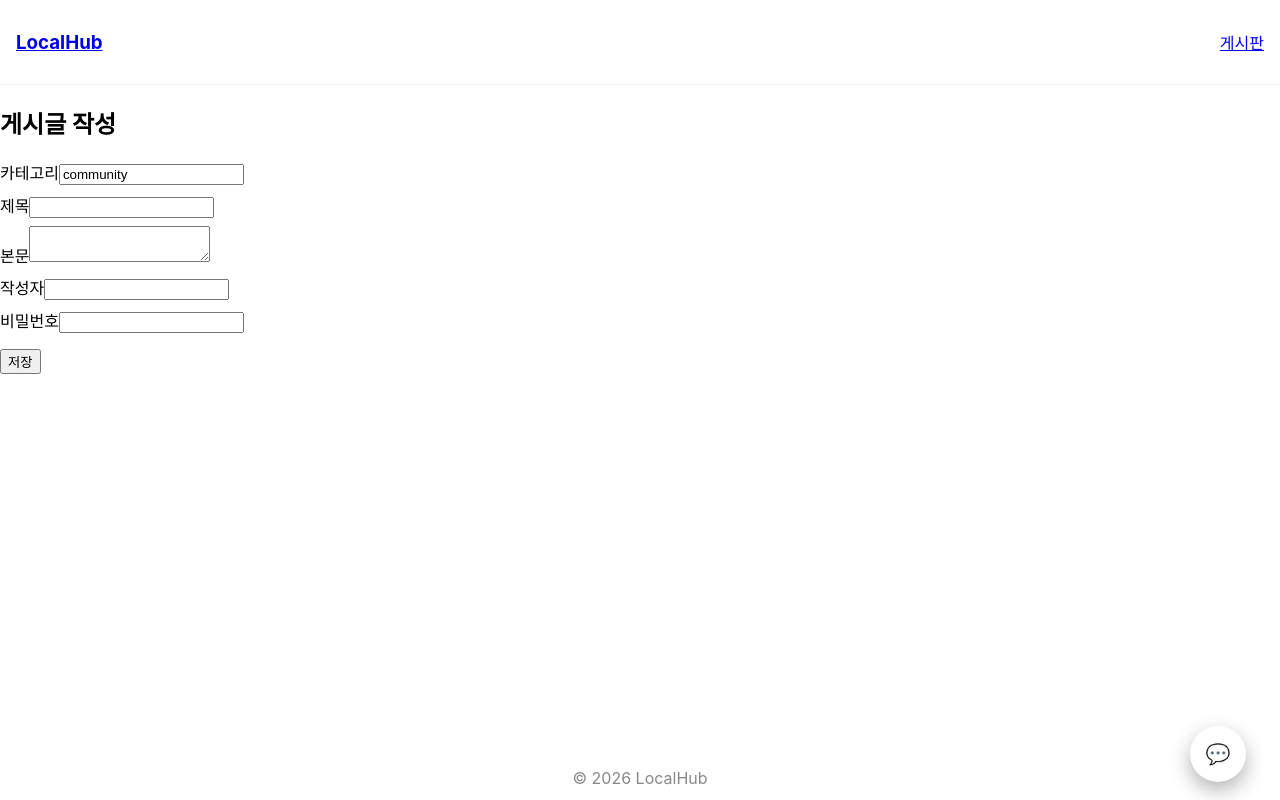
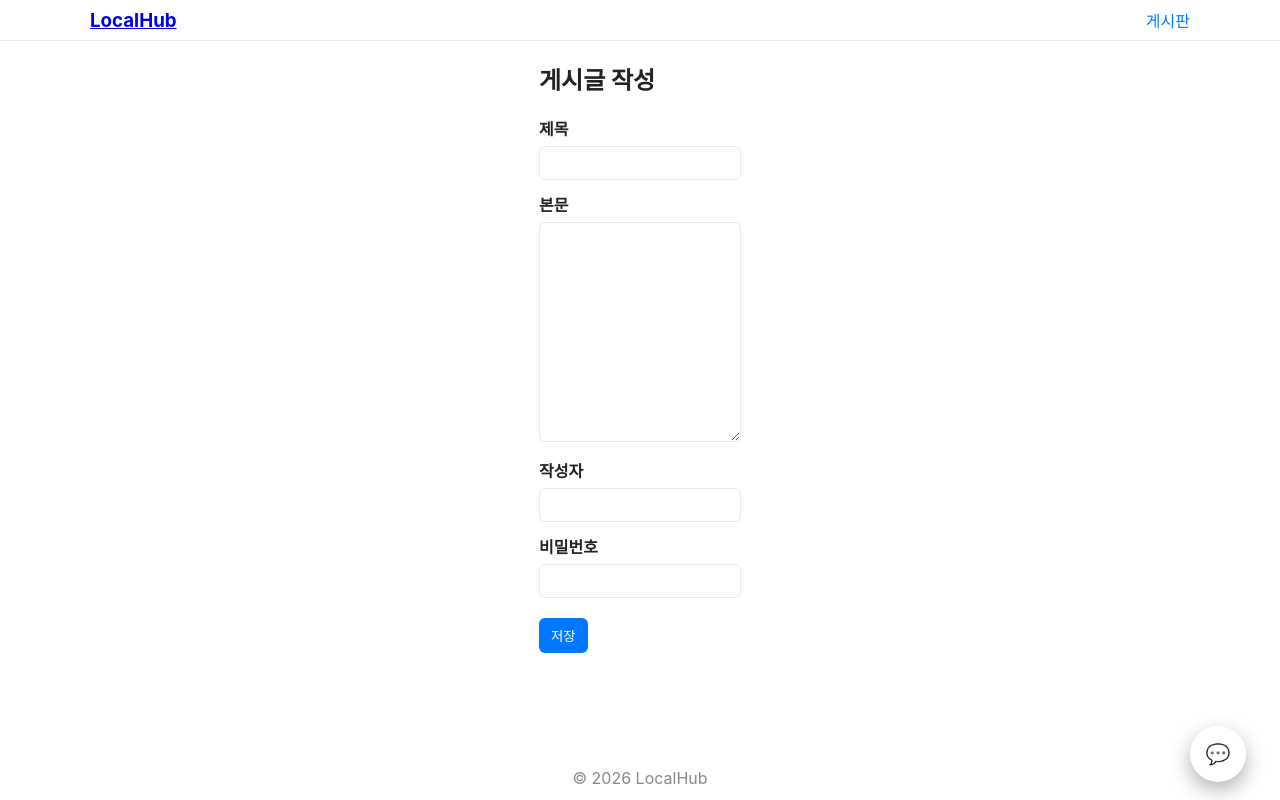
Before and after one commit to Jung-Haewon/LocalHub-FE, a Vue app: page /posts/new in a window 1280 px wide. Built offline with nearby package versions, Linux system fonts and the light colour scheme.

Commit message:
style: global design tokens and refine header/posts/form styles

```diff
--- /dev/null
+++ b/src/assets/styles.css
@@ -0,0 +1,39 @@
+:root{
+  --color-primary:#1a63b8;
+  --color-accent:#0078ff;
+  --color-muted:#666;
+  --bg-soft:#eef6ff;
+  --card-border:#e9eef5;
+  --radius:8px;
+  --max-width:1100px;
+  --gap:16px;
+  --font-sans: Inter, system-ui, -apple-system, 'Segoe UI', Roboto, 'Helvetica Neue', Arial;
+}
+*{box-sizing:border-box}
+html,body,#app{height:100%;margin:0;font-family:var(--font-sans);color:#222}
+.container{max-width:var(--max-width);margin:0 auto;padding:0 18px}
+header.header{background:linear-gradient(180deg,#fff, #fbfdff);border-bottom:1px solid var(--card-border)}
+header .container{display:flex;align-items:center;justify-content:space-between;padding:18px 0}
+header h3{margin:0;color:var(--color-primary)}
+nav a{color:var(--color-accent);text-decoration:none;margin-left:14px;font-weight:500}
+.banner{background:var(--bg-soft);padding:36px 18px;text-align:center;border:1px solid var(--card-border)}
+.categories .grid{display:flex;gap:12px;flex-wrap:wrap}
+.cat-card{width:140px;border:1px solid var(--card-border);padding:8px;background:#fff;border-radius:6px;text-align:center}
+.cat-card img{width:100%;height:90px;object-fit:cover;border-radius:4px}
+.label{margin-top:8px;color:var(--color-primary);font-weight:600}
+.recent-item{display:flex;justify-content:space-between;padding:12px 0;border-bottom:1px solid #f3f3f3}
+.controls{display:flex;gap:12px;align-items:center}
+button, .btn{background:var(--color-accent);color:#fff;border:none;padding:8px 12px;border-radius:6px;cursor:pointer}
+button.secondary{background:#f3f4f6;color:#222}
+input, textarea, select{border:1px solid #e6e9ef;padding:8px;border-radius:6px;font-size:14px;width:100%}
+.posts-list ul{margin:0;padding:0}
+.posts-list li{display:flex;justify-content:space-between;padding:14px 0;border-bottom:1px solid #f0f2f5}
+.map-debug{position:fixed;right:16px;bottom:80px;z-index:1200}
+.map-debug button{background:#fff;color:var(--color-accent);border:1px solid var(--card-border)}
+.toast-root{right:18px;bottom:18px}
+.modal-backdrop{background:rgba(0,0,0,0.45)}
+
+@media(max-width:720px){
+  .categories .grid{justify-content:space-between}
+  .cat-card{width:30%}
+}
--- a/src/components/HeaderBar.vue
+++ b/src/components/HeaderBar.vue
@@ -10,7 +10,7 @@
 </template>
 
 <style scoped>
-.header { background:#fff; border-bottom:1px solid #eee }
-.container { display:flex; justify-content:space-between; align-items:center; padding:12px 16px }
+.header { background:transparent }
+.container { display:flex; justify-content:space-between; align-items:center; padding:8px 0 }
 nav a { margin-left:12px }
 </style>
--- a/src/main.js
+++ b/src/main.js
@@ -1,6 +1,7 @@
 import { createApp } from 'vue'
 import App from './App.vue'
 import router from './router'
+import './assets/styles.css'
 
 const app = createApp(App)
 app.use(router)
--- a/src/views/CategoryView.vue
+++ b/src/views/CategoryView.vue
@@ -1,11 +1,9 @@
 <template>
   <div class="category-page">
-    <div class="category-header">
-      <div class="meta">
-        <div>
-          <h2>{{ title }}</h2>
-          <div class="meta-sub">총 {{ totalCount }}개</div>
-        </div>
+    <div class="category-header container">
+      <div>
+        <h2>{{ title }}</h2>
+        <div class="meta-sub">총 {{ totalCount }}개</div>
       </div>
       <div class="actions">
         <router-link :to="{ name: 'Map', query: { category: id } }" class="btn">지도에서 보기</router-link>
--- a/src/views/PostForm.vue
+++ b/src/views/PostForm.vue
@@ -2,10 +2,7 @@
   <div class="post-form">
     <h2>{{ isEdit ? '게시글 수정' : '게시글 작성' }}</h2>
     <form @submit.prevent="onSubmit">
-      <div>
-        <label>카테고리</label>
-        <input v-model="form.category" required />
-      </div>
+      <!-- category is handled automatically -->
       <div>
         <label>제목</label>
         <input v-model="form.title" required />
@@ -89,6 +86,10 @@ export default {
 </script>
 
 <style scoped>
-form > div { margin-bottom:8px }
+.post-form { max-width:900px; margin:0 auto }
+form > div { margin-bottom:12px }
+label { display:block; margin-bottom:6px; font-weight:600 }
+textarea { min-height:220px }
+.actions { display:flex; gap:12px; justify-content:flex-end }
 button { margin-top:8px }
 </style>
--- a/src/views/PostsList.vue
+++ b/src/views/PostsList.vue
@@ -8,12 +8,18 @@
     <div v-if="loading">로딩중...</div>
     <div v-if="error" class="error">{{ error }}</div>
 
-    <ul v-if="!loading && items.length">
-      <li v-for="item in items" :key="item.id">
-        <router-link :to="`/posts/${item.id}`">{{ item.title }}</router-link>
-        <small>{{ item.author_nickname }} · {{ formatDate(item.created_at) }}</small>
-      </li>
-    </ul>
+    <div v-if="!loading && items.length" class="posts-table">
+      <div class="posts-row header">
+        <div class="col num">번호</div>
+        <div class="col title">제목</div>
+        <div class="col date">작성일</div>
+      </div>
+      <div v-for="(item, idx) in items" :key="item.id" class="posts-row">
+        <div class="col num">{{ total - ((page-1)*size) - idx }}</div>
+        <div class="col title"><router-link :to="`/posts/${item.id}`">{{ item.title }}</router-link></div>
+        <div class="col date">{{ formatDate(item.created_at) }}</div>
+      </div>
+    </div>
 
     <div class="pagination" v-if="total > size">
       <button :disabled="page<=1" @click="changePage(page-1)">이전</button>
@@ -83,15 +89,20 @@ export default {
       fetchPosts()
     })
 
-    return { items, categories, category, loading, error, page, size, total, changePage, formatDate }
+    return { items, categories, loading, error, page, size, total, changePage, formatDate }
   }
 }
 </script>
 
 <style scoped>
 .controls { display:flex; gap:12px; align-items:center; margin-bottom:12px }
-ul { list-style:none; padding:0 }
-li { padding:8px 0; border-bottom:1px solid #eee }
+.posts-table { border-top:1px solid var(--card-border); margin-top:12px }
+.posts-row { display:flex; align-items:center; padding:12px 0; border-bottom:1px solid #f3f3f3 }
+.posts-row.header { font-weight:600; color:var(--color-muted) }
+.col { padding:0 12px }
+.col.num { width:80px }
+.col.title { flex:1 }
+.col.date { width:140px; text-align:right }
 .pagination { margin-top:12px; display:flex; gap:8px; align-items:center }
 .error { color: #c00 }
 </style>
```
